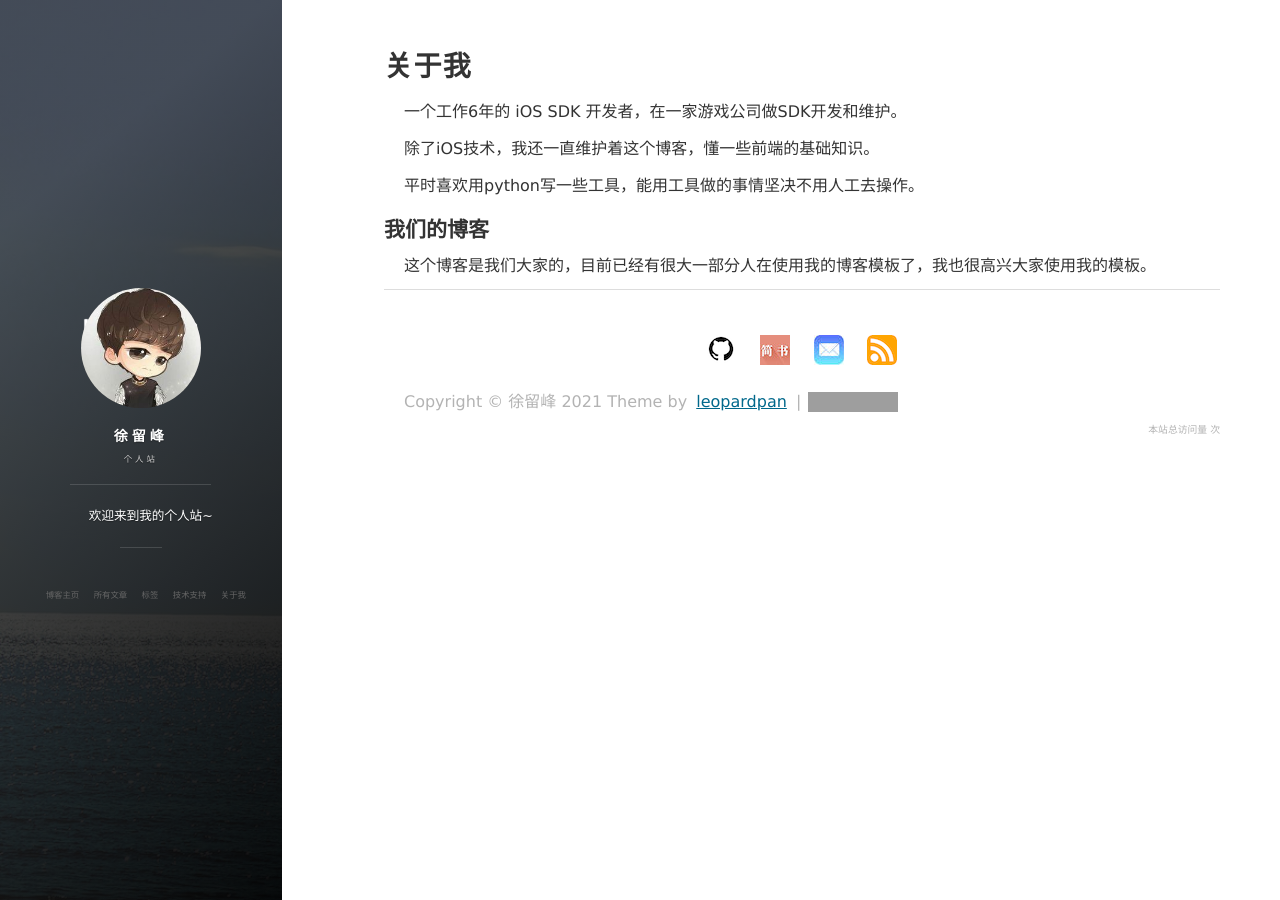
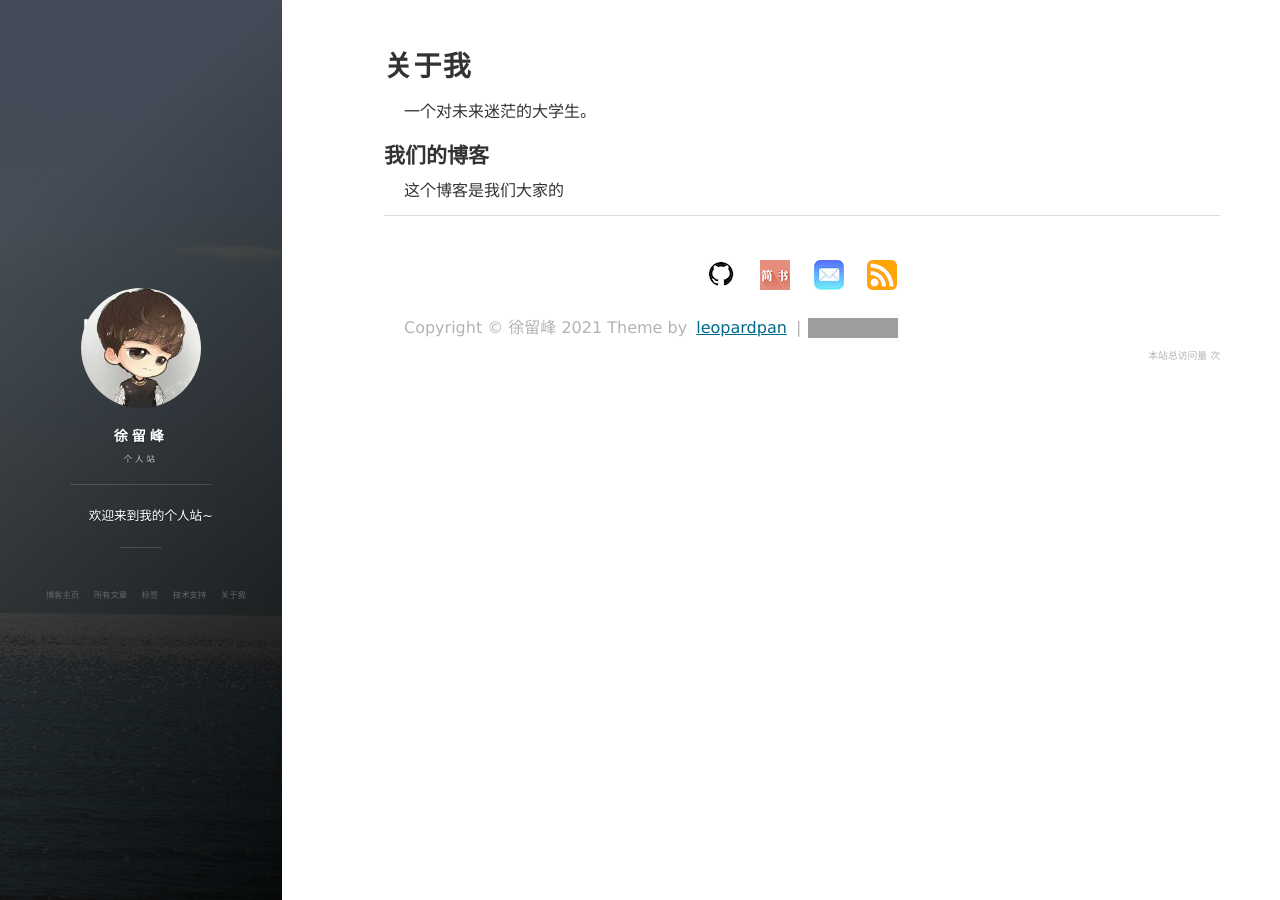
Before and after one commit to xiaofengbuxiangqiaodama/xiaofengbuxiangqiaodama.github.io, a Jekyll site: the page built from about.md, in a window 1280 px wide. Built offline with Jekyll 4.4.1, drawn with Linux system fonts in a browser that asks for light colours; nearby versions of some CDN libraries; comment, search, counter and statistics services are not loaded; grey boxes are pictures that could not be loaded.

Commit message:
Update about.md

```diff
--- a/about.md
+++ b/about.md
@@ -3,12 +3,7 @@ layout: page
 title: 关于我
 ---
 
-一个工作6年的 iOS SDK 开发者，在一家游戏公司做SDK开发和维护。
-
-除了iOS技术，我还一直维护着这个博客，懂一些前端的基础知识。
-
-平时喜欢用python写一些工具，能用工具做的事情坚决不用人工去操作。
-
+一个对未来迷茫的大学生。
 <h2> 我们的博客 </h2>
 
-这个博客是我们大家的，目前已经有很大一部分人在使用我的博客模板了，我也很高兴大家使用我的模板。
+这个博客是我们大家的
```
